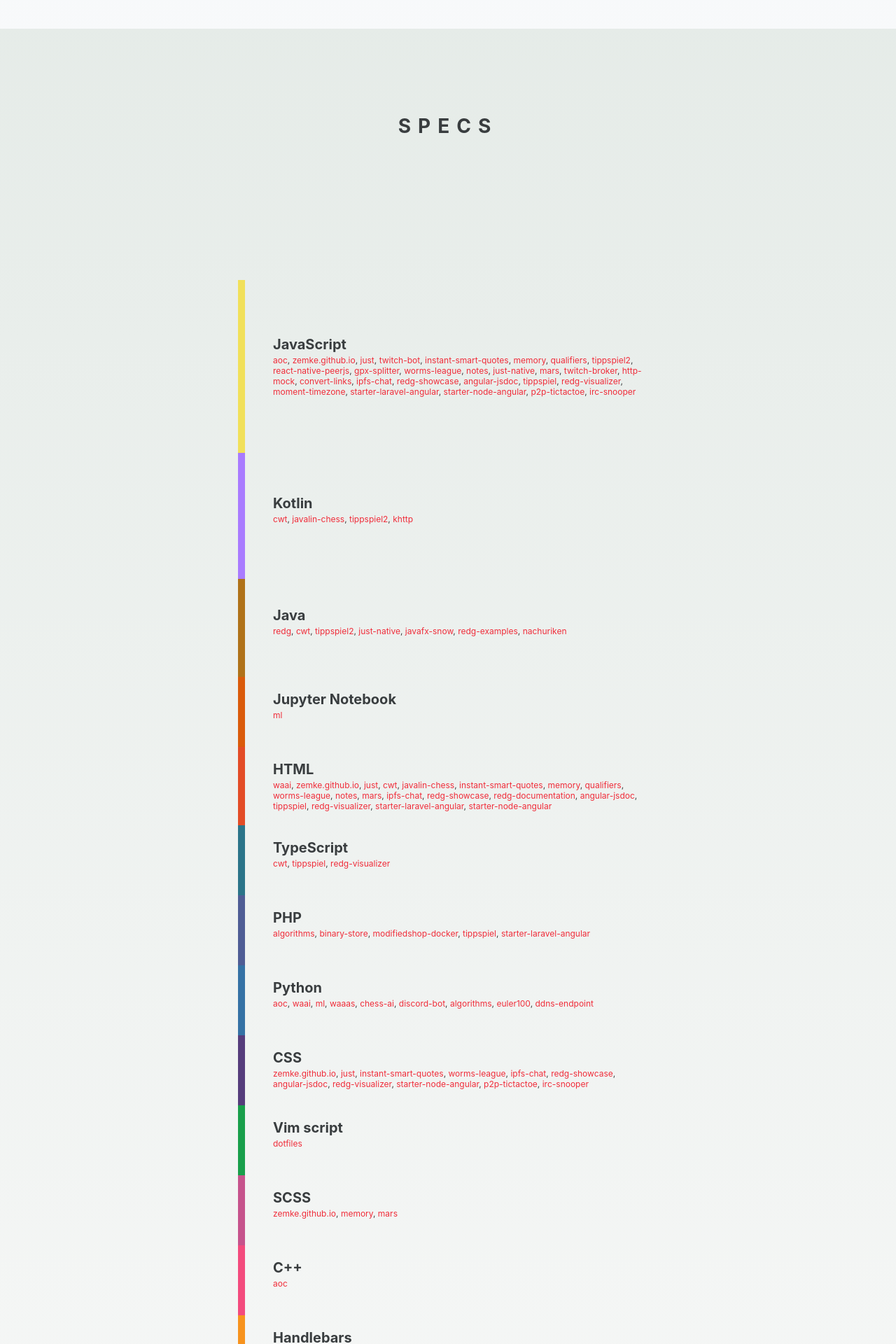
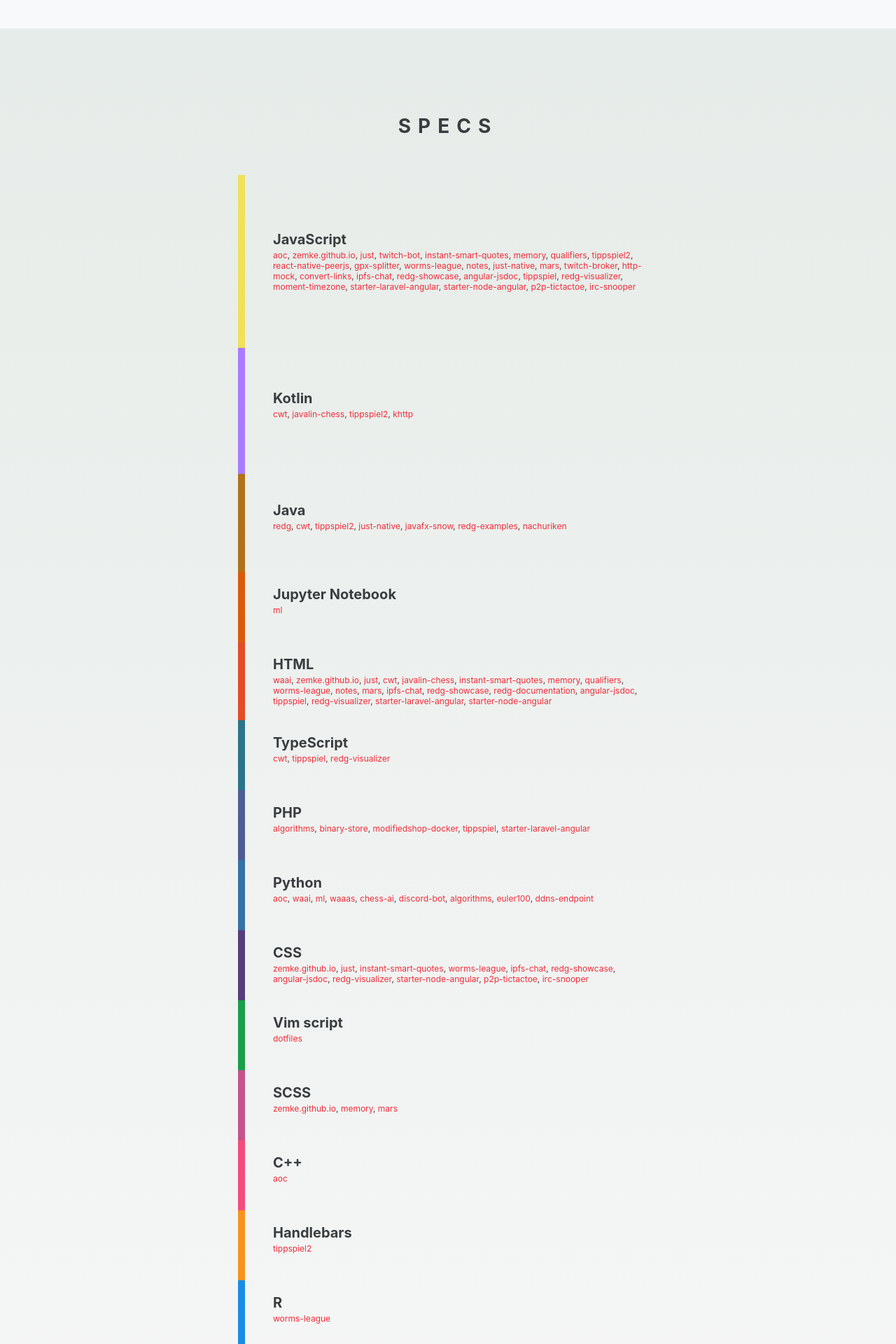
Before and after one commit to Zemke/zemke.github.io, a Jekyll site: the page built from index.html, in a window 1280 px wide. Shown: the part 1961-3881 px from the top of the page at 70% size. Built offline with Jekyll 4.4.1, drawn with Linux system fonts in a browser that asks for light colours.

```diff
--- a/_sass/main.scss
+++ b/_sass/main.scss
@@ -316,7 +316,7 @@ nav.navbar {
   }
 
   &#specsContainer > div.inViewport {
-    @for $i from 1 through 10 {
+    @for $i from 1 through 16 {
       &:nth-child(#{$i}) {
         transform: translateY(0rem);
         transition: transform 1000ms #{100*$i}ms;
@@ -514,7 +514,7 @@ footer {
   }
 
   &#worksContainer.inViewport > .work {
-    @for $i from 1 through 6 {
+    @for $i from 1 through 8 {
       &:nth-child(#{$i+1}) {
         opacity: 1;
         transition: opacity 1000ms #{($i+1)*100}ms;
--- a/js/scrollimate.js
+++ b/js/scrollimate.js
@@ -5,8 +5,8 @@ function scrollimate(element, elemOffset = 100, delay = 500) {
 window.addEventListener('scroll', () => {
   scrollimate(document.querySelector('nav.navbar .nav-items'), 25, 0);
   scrollimate(document.getElementById('worksContainer'), 120, 200);
-  //document.getElementById('specsContainer')
-  //  .childNodes.forEach(elem => scrollimate(elem));
+  document.getElementById('specsContainer')
+    .childNodes.forEach(elem => scrollimate(elem));
   scrollimate(document.getElementById('serviceContainer'), 200, 450);
 });
 
```
